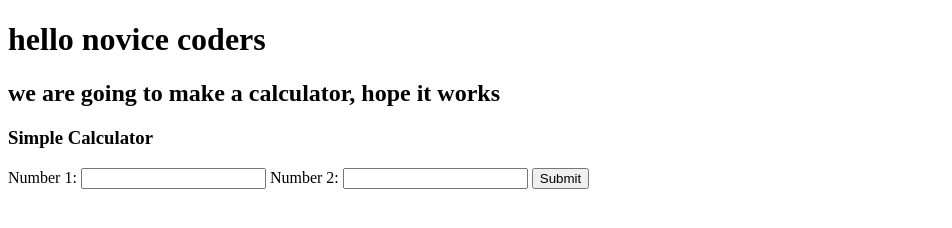
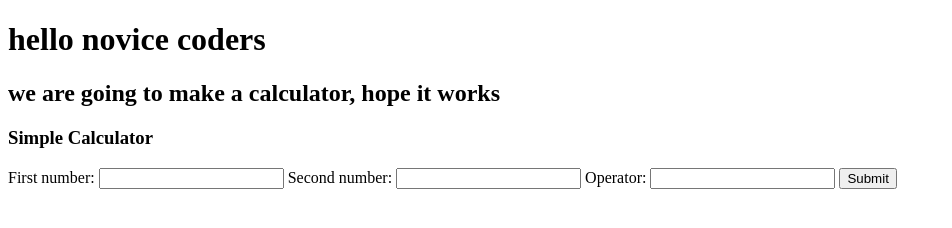
Before and after one commit to bandanahub/26_july_classroomassignment, a plain HTML site: page index.html in a window 1280 px wide. Shown: the whole page, without its empty margins (0-952 px from the left). Drawn offline with Linux system fonts and the light colour scheme.

Commit message:
Update index.html

```diff
--- a/index.html
+++ b/index.html
@@ -9,11 +9,14 @@
 <h1> hello novice coders</h1>
 <h2> we are going to make a calculator, hope it works</h2>
 <h3>Simple Calculator</h3>
-  <label for="num1">Number 1:</label>
+  <label for="num1">First number:</label>
   <input type="number" id="num1" required>
 
-  <label for="num2">Number 2:</label>
+  <label for="num2">Second number:</label>
   <input type="number" id="num2" required>
+
+  <label for="operator"> Operator:</label>
+  <input type="operator" id="operator" required>
 
   <button type="button" onclick="calculate()">Submit</button>
 
```
